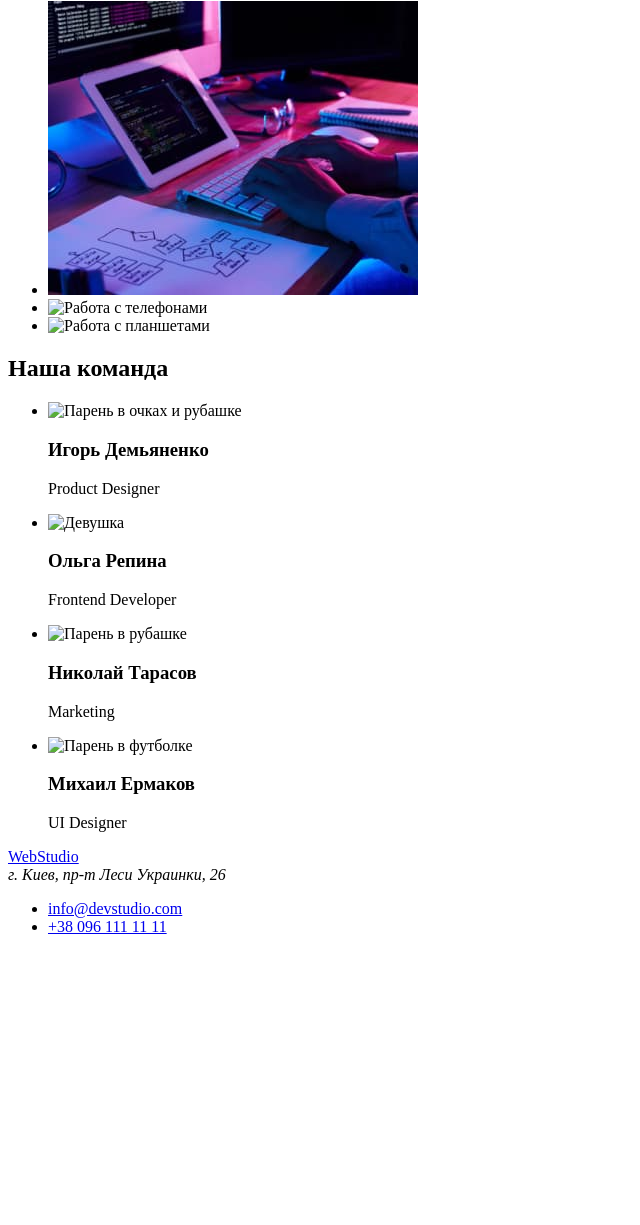
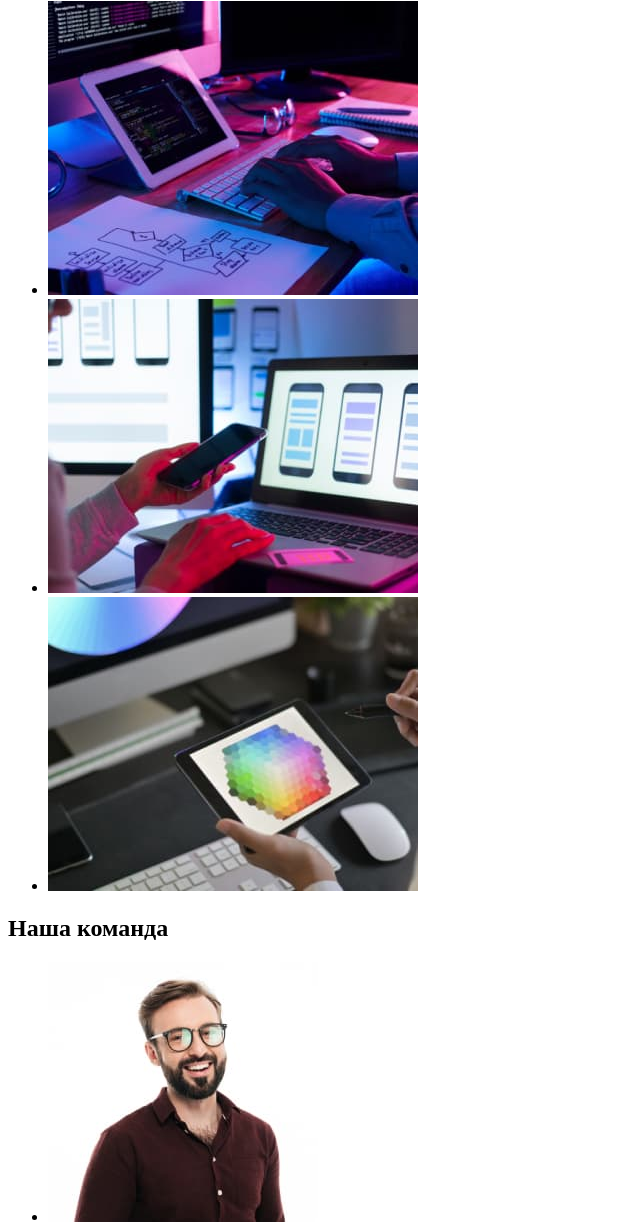
Before and after one commit to Maksimchik36/goit-markup-hw-01, a plain HTML site: page index.html in a window 1280 px wide. Shown: the part 659-1884 px from the top of the page, without its empty margins (0-640 px from the left). Before the commit the page ends 1611 px from the top, so only its background shows below. Drawn offline with Linux system fonts and the light colour scheme; the site is published under a folder, as on GitHub Pages, so addresses that start at the root find nothing.

Commit message:
Выполняет разметку документа (отвалидировано)

```diff
--- a/index.html
+++ b/index.html
@@ -9,7 +9,7 @@
 <body>
     <!--шапка страницы-->
     <header>
-     <a href="/">WebStudio</a>
+     <a href="">WebStudio</a>
      <nav>
         <ul>
             <li><a href="">Студия</a></li>
@@ -36,7 +36,6 @@
                 <li>
                     <h3>Внимание к деталям</h3>
                     <p>Идейные соображения, а также начало повседневной работы по формированию позиции.</p>
-
                 </li>
                 <li>
                     <h3>Пунктуальность</h3>
@@ -60,10 +59,10 @@
                     <img src="./images/komputer.jpg" alt="Работа с компьютерами" width="370" height="294"/>
                 </li>
                 <li>
-                    <img src="/images/telefon.jpg" alt="Работа с телефонами" width="370" height="294"/>
+                    <img src="./images/telefon.jpg" alt="Работа с телефонами" width="370" height="294"/>
                 </li>
                 <li>
-                    <img src="/images/planshet.jpg" alt="Работа с планшетами" width="370" height="294"/>
+                    <img src="./images/planshet.jpg" alt="Работа с планшетами" width="370" height="294"/>
                 </li>
             </ul>
         </section>
@@ -72,22 +71,22 @@
             <h2>Наша команда</h2>
             <ul>
                 <li>
-                    <img src="/images/Демьяненко.jpg" alt="Парень в очках и рубашке" width="270" height="260"/>
+                    <img src="./images/demyanenko.jpg" alt="Парень в очках и рубашке" width="270" height="260"/>
                     <h3>Игорь Демьяненко</h3>
                     <p>Product Designer</p>
                 </li>
                 <li>
-                    <img src="/images/Репина.jpg" alt="Девушка" width="270" height="260" />
+                    <img src="./images/repina.jpg" alt="Девушка" width="270" height="260" />
                     <h3>Ольга Репина</h3>
                     <p>Frontend Developer</p>
                 </li>
                 <li>
-                    <img src="/images/Тарасов.jpg" alt="Парень в рубашке" width="270" height="260" />
+                    <img src="./images/tarasov.jpg" alt="Парень в рубашке" width="270" height="260" />
                     <h3>Николай Тарасов</h3>
                     <p>Marketing</p>
                 </li>
                 <li>
-                    <img src="/images/Ермаков.jpg" alt="Парень в футболке" width="270" height="260" />
+                    <img src="./images/ermakov.jpg" alt="Парень в футболке" width="270" height="260" />
                     <h3>Михаил Ермаков</h3>
                     <p>UI Designer</p>
                 </li>
```
Also changed, not shown: images/demyanenko.jpg (renamed from images/Демьяненко.jpg), images/ermakov.jpg (renamed from images/Ермаков.jpg), images/repina.jpg (renamed from images/Репина.jpg), images/tarasov.jpg (renamed from images/Тарасов.jpg).
